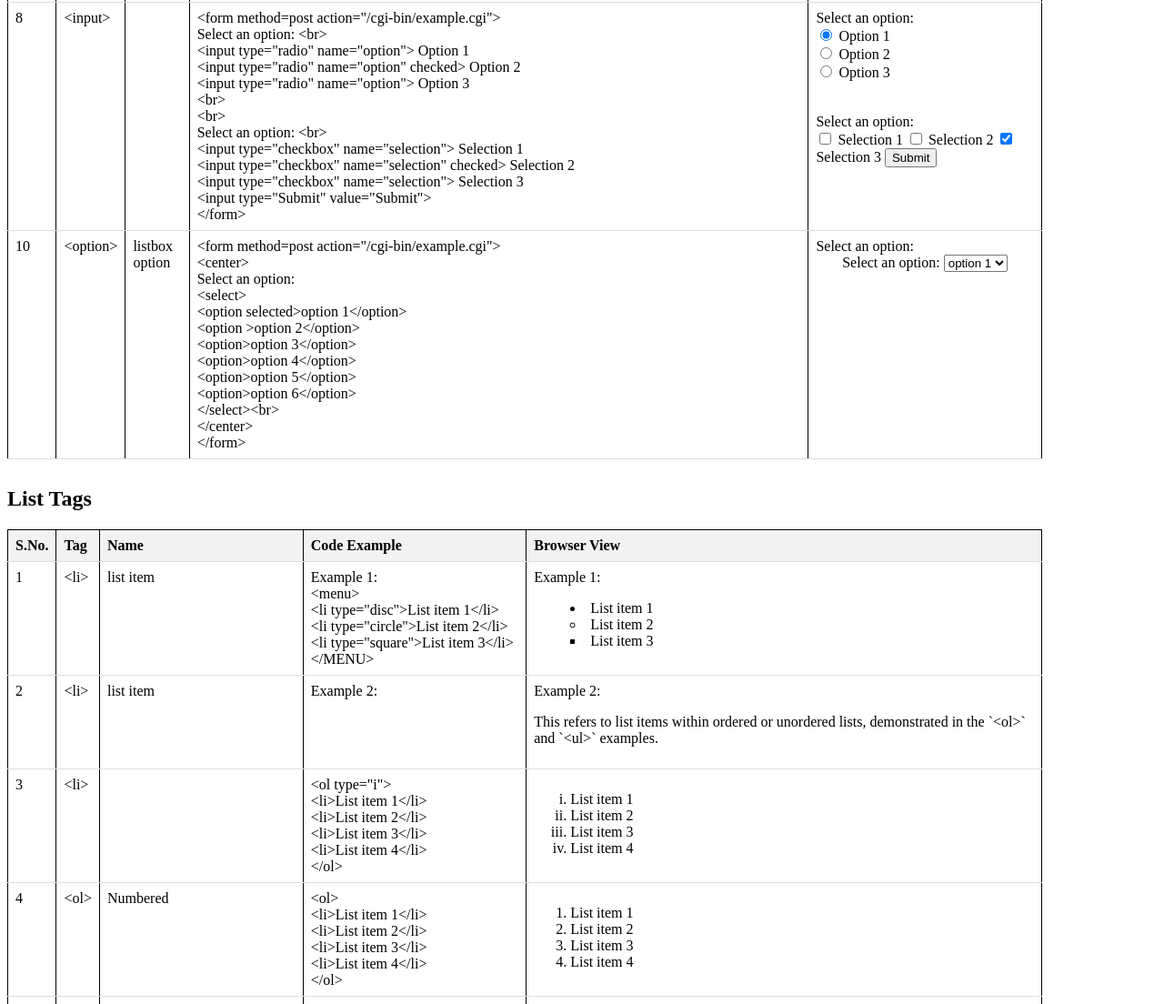
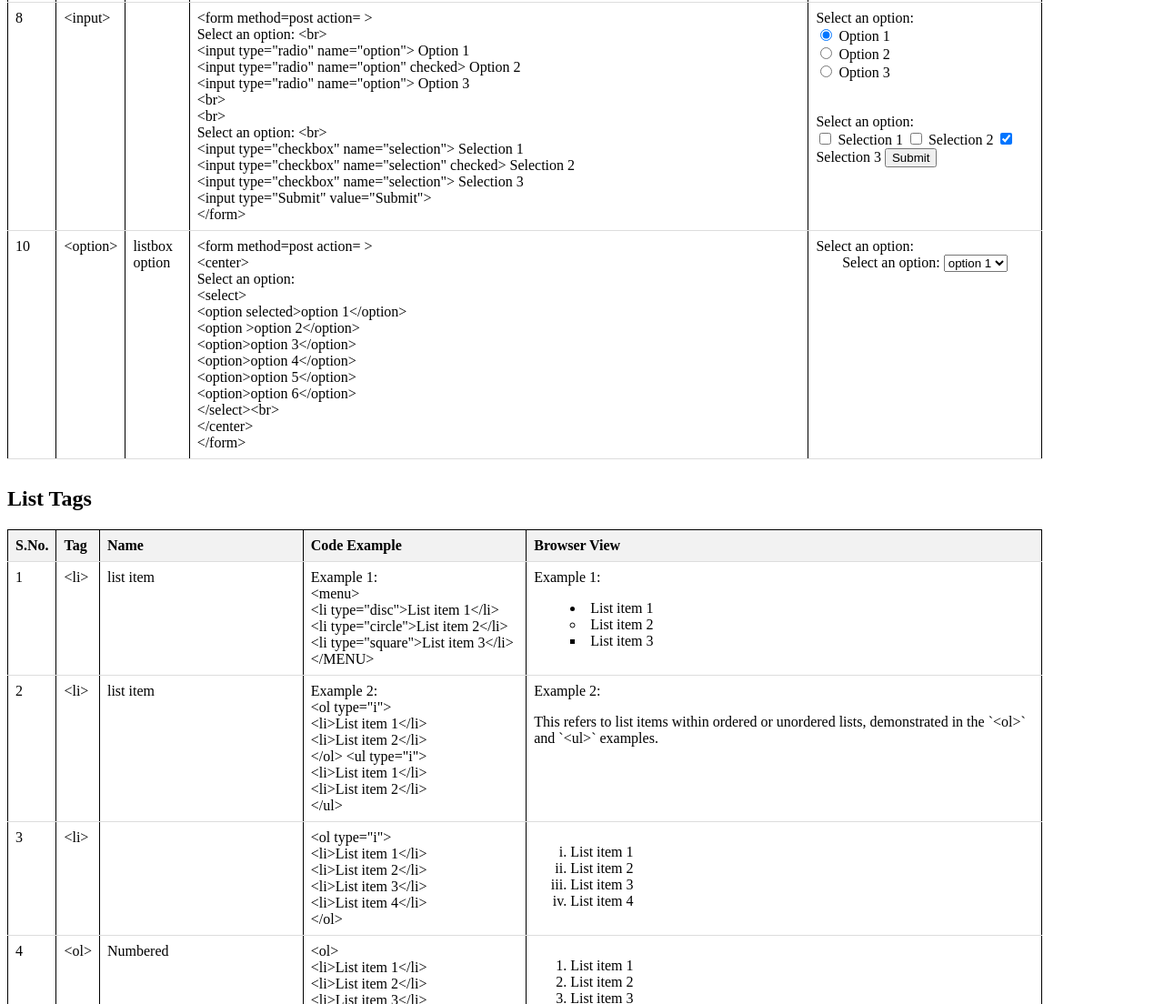
Before and after one commit to deekshithvp/html_tags, a plain HTML site: page index.html in a window 1280 px wide. Shown: the part 6419-7523 px from the top of the page at 91% size. Drawn offline with Linux system fonts and the light colour scheme.

Commit message:
Update index.html

```diff
--- a/index.html
+++ b/index.html
@@ -751,7 +751,7 @@
                 </td>
                 <td>
                     Example 1:
-                    <form method="post" action="/cgi-bin/example.cgi">
+                    <form method="post" action="">
                         <input type="text" size="10" maxlength="30">
                         <input type="Submit" value="Submit">
                     </form>
@@ -770,7 +770,7 @@
                 </td>
                 <td>
                     Example 2:
-                    <form method="post" action="/cgi-bin/example.cgi">
+                    <form method="post" action="">
                         <input type="text" style="color: #ffffff; font-family: Verdana; font-weight: bold; font-size: 12px; background-color: #72a4d2;" size="10" maxlength="30">
                         <input type="Submit" value="Submit">
                     </form>
@@ -813,7 +813,7 @@
                 </td>
                 <td>
                     Submit Clear
-                    <form method="post" action="/cgi-bin/example.cgi">
+                    <form method="post" action= >
                         Enter Your Comments:<br>
                         <textarea wrap="virtual" name="Comments" rows="3" cols="20" maxlength="100"></textarea><br>
                         <input type="Submit" value="Submit">
@@ -827,7 +827,7 @@
                 <td>input field</td>
                 <td>
                     Example 5:<br>
-                    &lt;form method=post action="/cgi-bin/example.cgi"&gt;<br>
+                    &lt;form method=post action= &gt;<br>
                     &lt;center&gt;<br>
                     Select an option:<br>
                     &lt;select&gt;<br><br>
@@ -843,7 +843,7 @@
                 </td>
                 <td>
                     Example 5 <br><br>
-                    <form method="post" action="/cgi-bin/example.cgi">
+                    <form method="post" action= >
                         <center>
                         Select an option:
                         <select>
@@ -873,7 +873,7 @@
                 <td>&lt;input&gt;</td>
                 <td></td>
                 <td>
-                    &lt;form method=post action="/cgi-bin/example.cgi"&gt;<br>
+                    &lt;form method=post action= &gt;<br>
                     Select an option: &lt;br&gt;<br>
                     &lt;input type="radio" name="option"&gt; Option 1<br>
                     &lt;input type="radio" name="option" checked&gt; Option 2<br>
@@ -889,7 +889,7 @@
                 </td>
                 <td>
 
-                    <form method="post" action="/cgi-bin/example.cgi">
+                    <form method="post" action= >
                         Select an option: <br>
                         <input type="radio" name="option"checked> Option 1<br>
                         <input type="radio" name="option" > Option 2<br>
@@ -909,7 +909,7 @@
                 <td>&lt;option&gt;</td>
                 <td>listbox option</td>
                 <td>
-                    &lt;form method=post action="/cgi-bin/example.cgi"&gt;<br>
+                    &lt;form method=post action= &gt;<br>
                     &lt;center&gt;<br>
                     Select an option:<br>
                     &lt;select&gt;<br>
@@ -925,7 +925,7 @@
                 </td>
                 <td>
                     Select an option:
-                    <form method="post" action="/cgi-bin/example.cgi">
+                    <form method="post" action="">
                         <center>
                         Select an option:
                         <select>
@@ -978,7 +978,17 @@
                 <td>2</td>
                 <td>&lt;li&gt;</td>
                 <td>list item</td>
-                <td>Example 2:</td>
+                <td>Example 2:
+                <br>
+                &lt;ol type="i"&gt;<br>
+                &lt;li&gt;List item 1&lt;/li&gt;<br>
+                &lt;li&gt;List item 2&lt;/li&gt;<br>
+                &lt;/ol&gt;</<br>
+                &lt;ul type="i"&gt;<br>
+                &lt;li&gt;List item 1&lt;/li&gt;<br>
+                &lt;li&gt;List item 2&lt;/li&gt;<br>
+                &lt;/ul&gt;</
+                </td>
                 <td>
                     Example 2:
                     <p>This refers to list items within ordered or unordered lists, demonstrated in the `&lt;ol&gt;` and `&lt;ul&gt;` examples.</p>
```
